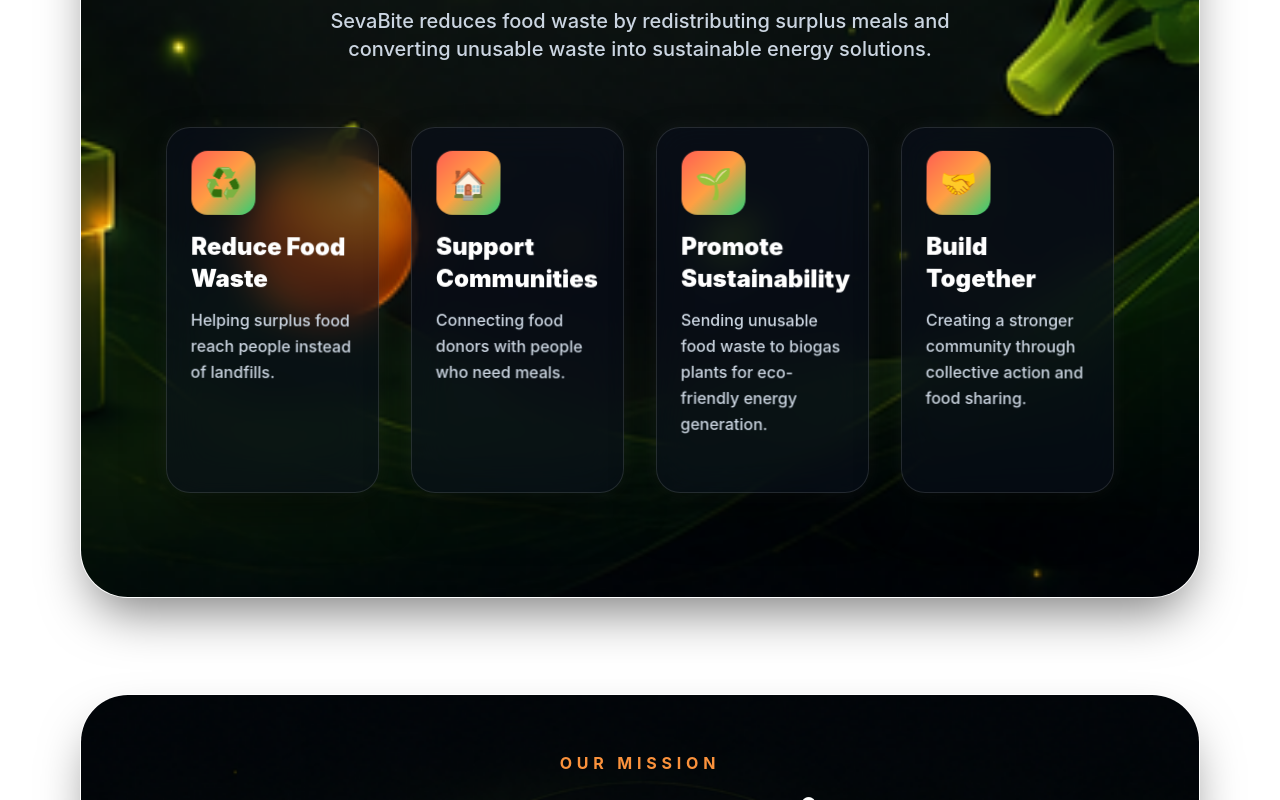
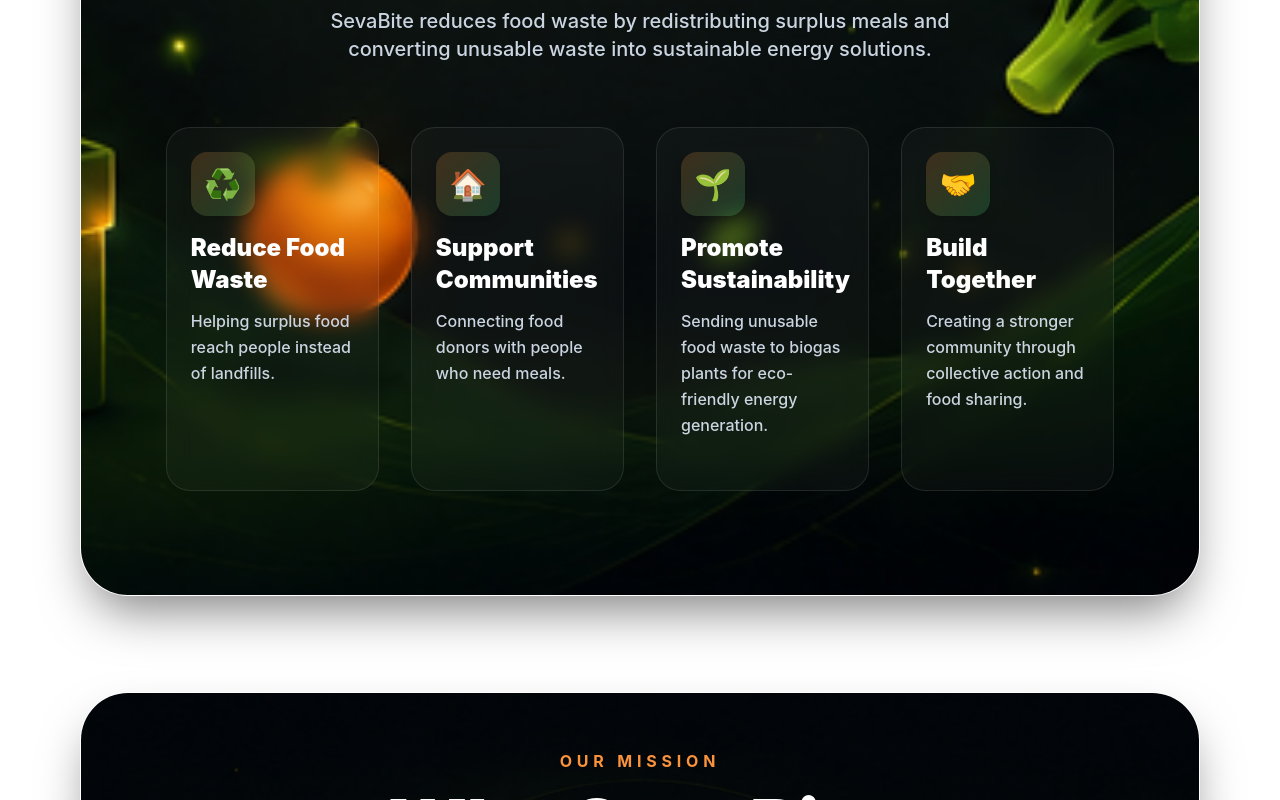
Before and after one commit to akshita-111/sevabite-website, a React (Vite) app in the folder project/frontend/: page / in a window 1280 px wide. Shown: the part 1140-1940 px from the top of the page. Built offline with nearby package versions, Linux system fonts and the light colour scheme.

Commit message:
git commit -m

```diff
--- a/project/frontend/src/components/Card3D.jsx
+++ b/project/frontend/src/components/Card3D.jsx
@@ -3,48 +3,32 @@
 function Card3D({ title, text, icon, delay = 0 }) {
   return (
     <motion.article
-      initial={{ opacity: 0, y: 50 }}
+      initial={{ opacity: 0, y: 40 }}
       whileInView={{ opacity: 1, y: 0 }}
       viewport={{ once: true, margin: "-50px" }}
       transition={{
         delay,
-        duration: 0.8,
-        ease: [0.25, 1, 0.5, 1]
+        duration: 0.6,
+        ease: "easeOut"
       }}
       whileHover={{
-        y: -15,
-        rotateX: -5,
-        rotateY: 5,
-        scale: 1.05,
-        transition: { duration: 0.3 }
+        y: -8,
+        scale: 1.03,
+        transition: { duration: 0.2 }
       }}
-      className="interactive-card group rounded-3xl p-6 shadow-premium transition-colors"
+      className="interactive-card group rounded-3xl p-6 transition-all duration-300"
       style={{
-        background: "rgba(10, 15, 30, 0.55)",
-        border: "1px solid rgba(255, 255, 255, 0.12)",
-        backdropFilter: "blur(20px)",
-        transformStyle: "preserve-3d",
+        background: "rgba(255, 255, 255, 0.03)",
+        border: "1px solid rgba(255, 255, 255, 0.1)",
+        backdropFilter: "blur(12px)",
       }}
     >
-      {/* Floating Inner Motion */}
-      <motion.div
-        animate={{
-          y: [0, -6, 0],
-          rotateZ: [0, 0.5, 0, -0.5, 0]
-        }}
-        transition={{
-          duration: 6,
-          repeat: Infinity,
-          ease: "easeInOut"
-        }}
-      >
-        <div className="mb-4 inline-flex h-16 w-16 items-center justify-center rounded-2xl bg-gradient-to-br from-redSoft via-orangeSoft to-greenSoft text-3xl shadow-lg transition-transform group-hover:scale-110">
-          {icon}
-        </div>
-        <h3 className="mb-3 text-2xl font-black text-white">{title}</h3>
-        <p className="text-slate-300 font-medium leading-relaxed text-base">{text}</p>
-        <div className="mt-6 h-1.5 w-0 rounded-full bg-gradient-to-r from-redSoft to-greenSoft transition-all duration-700 group-hover:w-full" />
-      </motion.div>
+      <div className="mb-4 inline-flex h-16 w-16 items-center justify-center rounded-2xl bg-gradient-to-br from-orange-400/20 to-green-400/20 text-3xl shadow-lg transition-transform group-hover:scale-110">
+        {icon}
+      </div>
+      <h3 className="mb-3 text-2xl font-black text-white">{title}</h3>
+      <p className="text-slate-300 font-medium leading-relaxed text-base">{text}</p>
+      <div className="mt-6 h-1 w-0 rounded-full bg-gradient-to-r from-orange-400 to-green-500 transition-all duration-700 group-hover:w-full opacity-50" />
     </motion.article>
   );
 }
```
